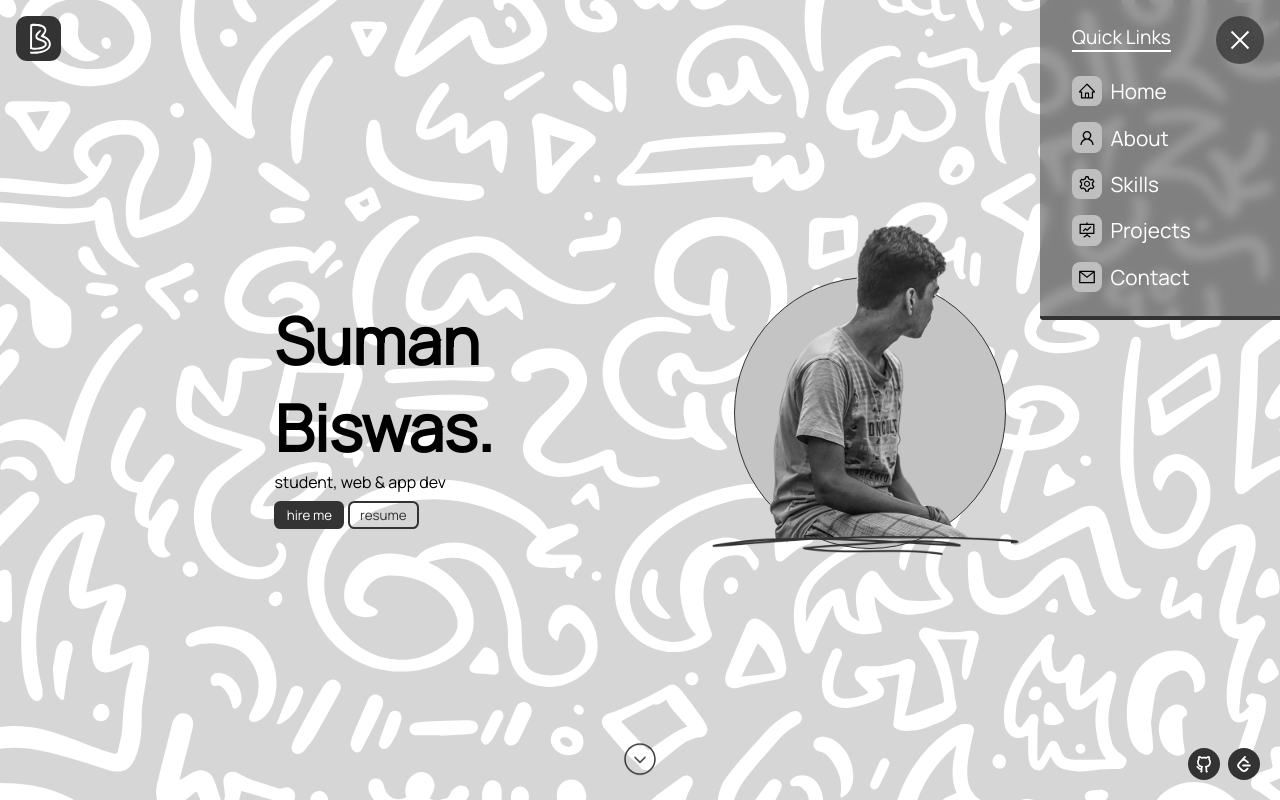
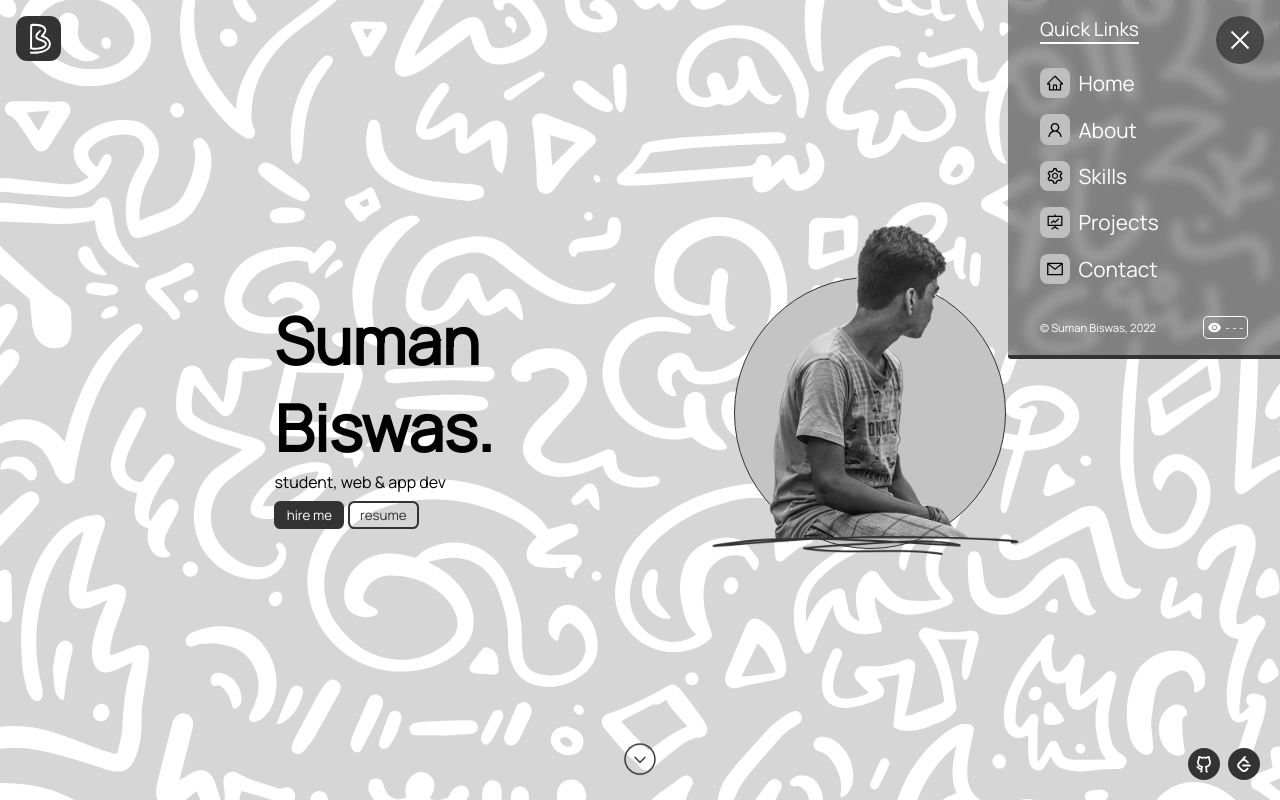
Before and after one commit to sumanbiswas7/portfolio-new, a Next.js app: page / in a window 1280 px wide. Both pictures are taken after a click on the element 1240 px from the left and 40 px from the top of the page. Built offline with nearby package versions, Linux system fonts and the light colour scheme.

Commit message:
feat: navBar copyright, views

```diff
--- a/components/NavButton/NavButton.module.scss
+++ b/components/NavButton/NavButton.module.scss
@@ -51,21 +51,18 @@
   background-color: rgba($color: #000, $alpha: 0.4);
   backdrop-filter: blur(5px);
   border-bottom-left-radius: 0.2rem;
-  width: 15rem;
-  height: 20rem;
   position: fixed;
   top: 0;
   right: 0;
   z-index: 6;
   animation: modal-open 0.35s;
-  padding: 1.5rem;
-  padding-left: 2rem;
   border-bottom: 4px solid $color-dark;
+  padding: 1rem 2rem;
+  width: 17rem;
   & > p {
     color: #fff;
     font-size: 1.2rem;
     margin-bottom: 1.5rem;
-    // margin-top: 0.5rem;
     border-bottom: 2px solid #fff;
     width: fit-content;
   }
--- a/components/NavButton/NavButton.tsx
+++ b/components/NavButton/NavButton.tsx
@@ -8,6 +8,7 @@ import {
   AiOutlineSetting,
   AiOutlineMail,
 } from "react-icons/ai";
+import { Copyright } from "../NavModal/Copyright";
 
 export function NavButton() {
   const [modal, setModal] = useState(false);
@@ -33,6 +34,7 @@ export function NavButton() {
         <div className={styles.modal}>
           <p>Quick Links</p>
           <Links />
+          <Copyright />
         </div>
       )}
     </>
--- /dev/null
+++ b/components/NavModal/Copyright.module.scss
@@ -0,0 +1,27 @@
+@import "../../styles/constants.scss";
+@import "../../styles/helpers.scss";
+
+.container {
+  @include flex-center;
+  justify-content: space-between;
+  margin-top: 2rem;
+}
+
+.copyright_text {
+  color: #fff;
+  width: fit-content;
+  font-size: 0.7rem;
+}
+
+.views_box {
+  border: 1px solid #fff;
+  padding: 0.2rem;
+  width: fit-content;
+  @include flex-center;
+  color: #fff;
+  border-radius: 0.3rem;
+  & > span {
+    font-size: 0.7rem;
+    margin-left: 0.2rem;
+  }
+}
--- /dev/null
+++ b/components/NavModal/Copyright.tsx
@@ -0,0 +1,14 @@
+import styles from "./Copyright.module.scss";
+import { AiFillEye } from "react-icons/ai";
+
+export function Copyright({ views }: { views?: number }) {
+  return (
+    <div className={styles.container}>
+      <small className={styles.copyright_text}>&copy; Suman Biswas, 2022</small>
+      <div className={styles.views_box}>
+        <AiFillEye size={15} />
+        <span>{views || "- - -"}</span>
+      </div>
+    </div>
+  );
+}
```
